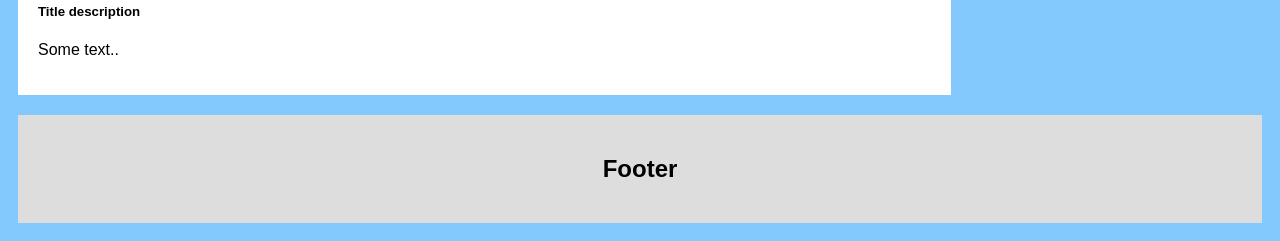
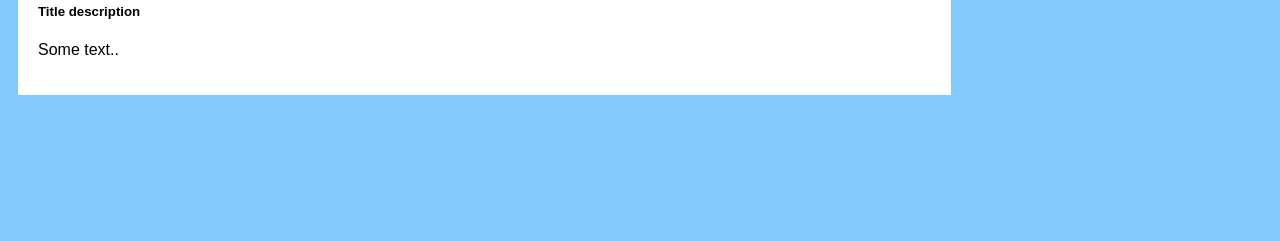
Before and after one commit to JarrylAncheta/PortfolioWebsite, a plain HTML site: page index.html in a window 1280 px wide. Shown: the part 677-918 px from the top of the page. After the commit the page ends 800 px from the top, so only its background shows below. Drawn offline with Linux system fonts and the light colour scheme.

Commit message:
Update index.html

```diff
--- a/index.html
+++ b/index.html
@@ -152,9 +152,5 @@ body {
   </div>
 </div>
 
-<div class="footer">
-  <h2>Footer</h2>
-</div>
-
 </body>
 </html>
```
